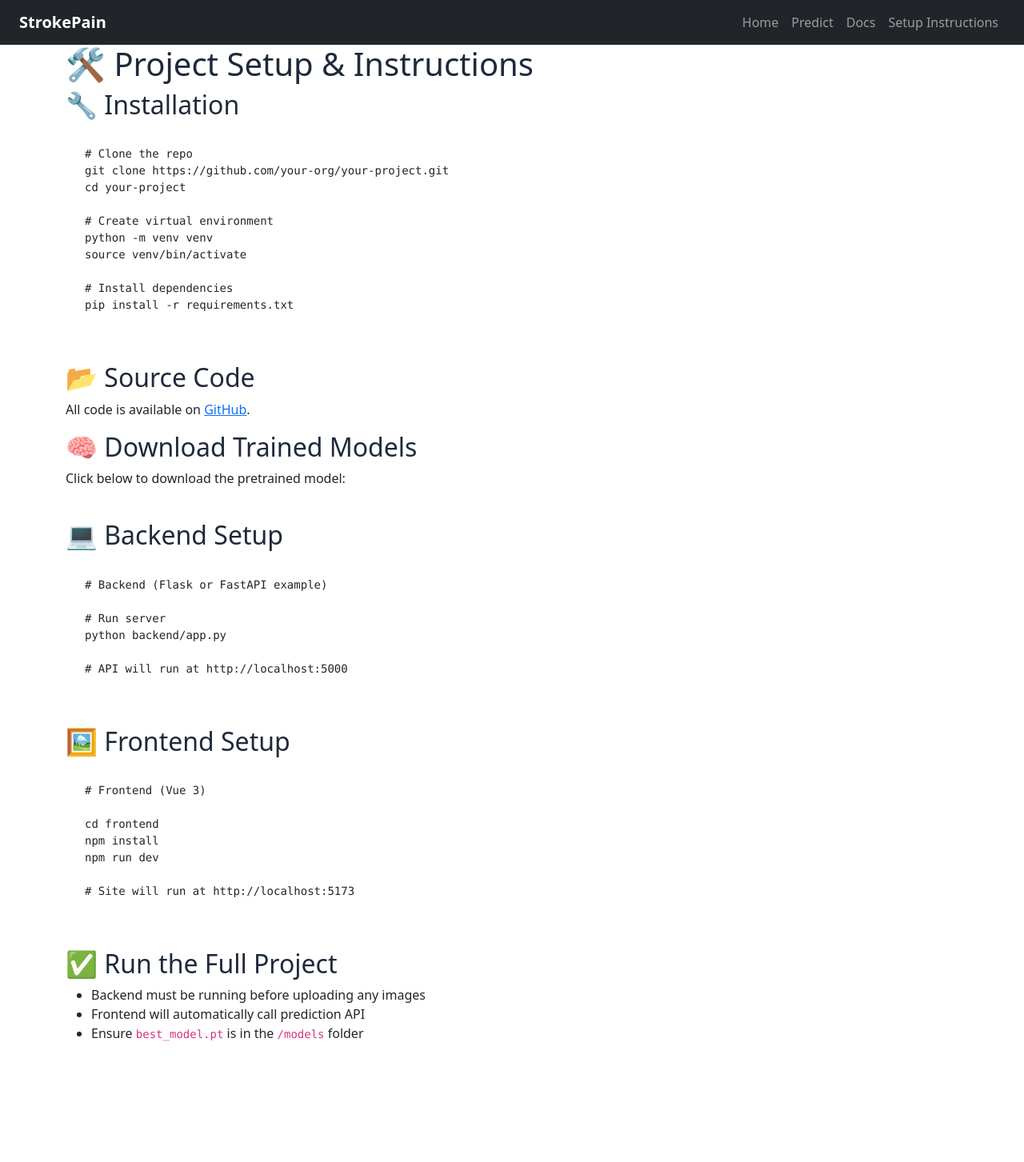
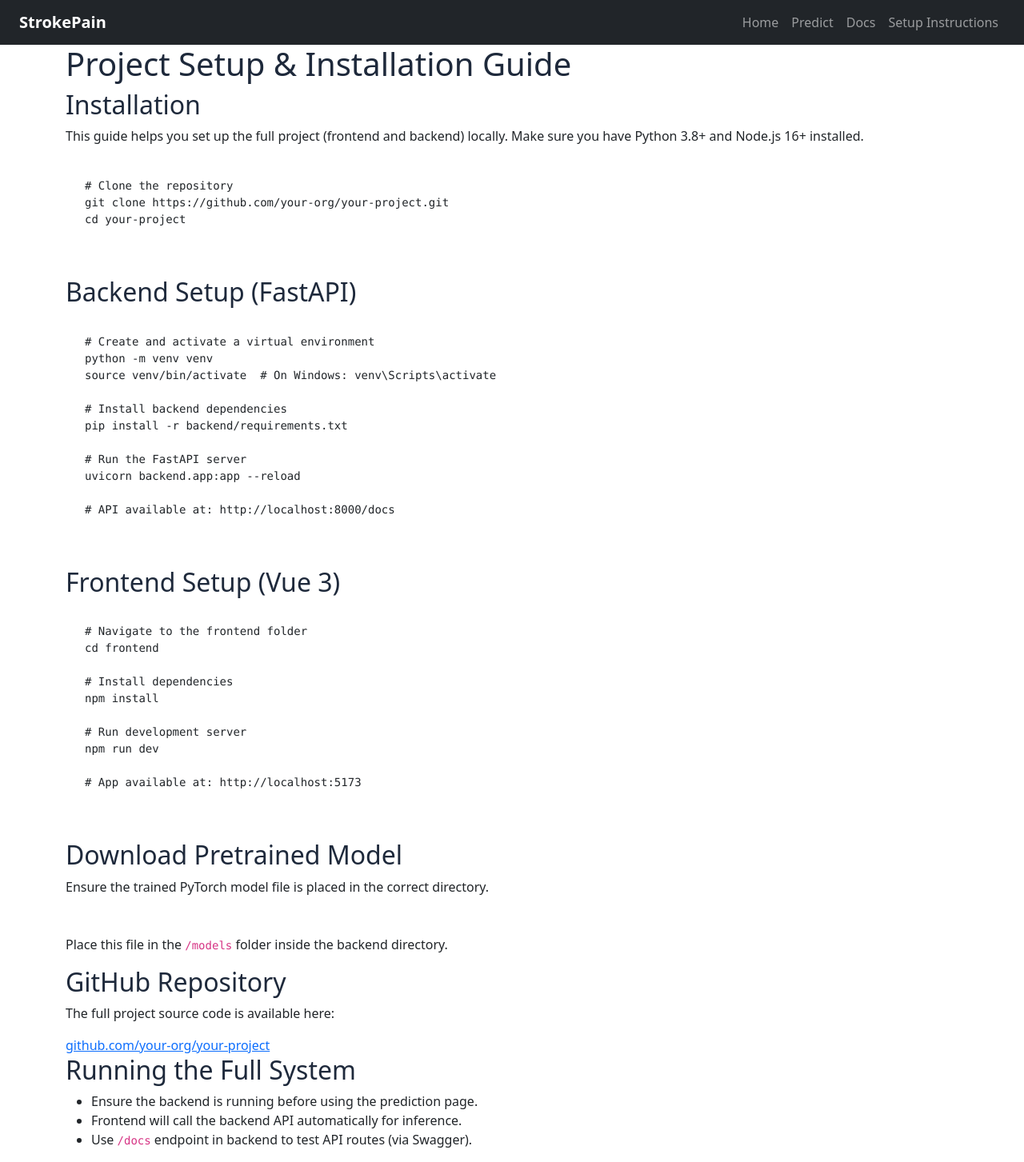
Before and after one commit to mdinle/stroke-pain-app, a Vue app in the folder frontend/: page /setup in a window 1280 px wide. Shown: the whole page at 80% size. Before the commit the page ends 1320 px from the top, so only its background shows below. Built offline with nearby package versions, Linux system fonts and the light colour scheme.

Commit message:
home page aangepast and setup page

```diff
--- a/frontend/src/views/HomePage.vue
+++ b/frontend/src/views/HomePage.vue
@@ -1,10 +1,51 @@
 <template>
-  <div class="container mt-5">
-    <h1>Welcome to StrokePain Predictor</h1>
-    <p class="lead">Upload a face image to detect stroke side and estimate pain on the healthy side.</p>
-    <router-link to="/predict" class="btn btn-primary">Go to Predictor</router-link>
+  <div class="container py-5">
+    <h1 class="display-4 fw-bold mb-4">Welcome to StrokePain AI</h1>
+    <p class="lead mb-4">
+      <strong>StrokePain</strong> is an intelligent system that analyzes facial expressions from stroke patients to detect pain intensity — using only the unaffected side of the face. This is achieved through two advanced deep learning models: a stroke-side detector and a pain regressor trained on real patient data.
+    </p>
+
+    <!-- Sections -->
+    <div class="mb-5">
+      <h3 class="text-primary"> How It Works</h3>
+      <ul class="list-group list-group-flush">
+        <li class="list-group-item"> Detects the stroke-affected side using a CNN classifier</li>
+        <li class="list-group-item"> Uses the healthy side to predict pain intensity (PSPI score)</li>
+        <li class="list-group-item"> Just upload a face image, and the app handles everything</li>
+      </ul>
+    </div>
+
+    <div class="mb-5">
+      <h3 class="text-success"> Technical Stack</h3>
+      <ul class="list-group list-group-flush">
+        <li class="list-group-item"> Backend: PyTorch models (ResNet18 & Custom CNN)</li>
+        <li class="list-group-item"> Deployed using Docker and Azure Cloud</li>
+        <li class="list-group-item"> Frontend: Vue 3 + Bootstrap</li>
+        <li class="list-group-item"> Full pipeline exposed via REST API</li>
+      </ul>
+    </div>
+
+    <div class="mb-5">
+      <h3 class="text-info"> Project Resources</h3>
+      <div class="d-grid gap-2 d-md-flex">
+        <a href="https://github.com/your-org/strokepain" class="btn btn-outline-dark" target="_blank">GitHub Repository</a>
+        <router-link to="/setup" class="btn btn-outline-success">Setup Instructions</router-link>
+        <router-link to="/docs" class="btn btn-outline-secondary">View Documentation</router-link>
+      </div>
+    </div>
+
+    <div class="alert alert-warning mt-4">
+       This tool is for academic use and medical research. Not intended for clinical diagnosis.
+    </div>
   </div>
 </template>
 
 <script setup>
+// No JS logic required here yet
 </script>
+
+<style scoped>
+.container {
+  max-width: 850px;
+}
+</style>
--- a/frontend/src/views/setup.vue
+++ b/frontend/src/views/setup.vue
@@ -1,82 +1,90 @@
 <template>
   <div class="container mx-auto p-6 max-w-5xl">
-    <h1 class="text-3xl font-bold mb-6">🛠 Project Setup & Instructions</h1>
+    <h1 class="text-3xl font-bold mb-6">Project Setup & Installation Guide</h1>
 
-    <!-- Section: Install Instructions -->
+    <!-- Installation -->
     <section class="mb-10">
-      <h2 class="text-xl font-semibold mb-2">🔧 Installation</h2>
+      <h2 class="text-xl font-semibold mb-2">Installation</h2>
+      <p>This guide helps you set up the full project (frontend and backend) locally. Make sure you have Python 3.8+ and Node.js 16+ installed.</p>
       <pre class="bg-gray-100 p-4 rounded text-sm overflow-auto">
-# Clone the repo
+# Clone the repository
 git clone https://github.com/your-org/your-project.git
 cd your-project
-
-# Create virtual environment
-python -m venv venv
-source venv/bin/activate
-
-# Install dependencies
-pip install -r requirements.txt
       </pre>
     </section>
 
-    <!-- Section: GitHub Code -->
+    <!-- Backend Setup -->
     <section class="mb-10">
-      <h2 class="text-xl font-semibold mb-2">📂 Source Code</h2>
-      <p>All code is available on <a href="https://github.com/your-org/your-project" class="text-blue-600 underline">GitHub</a>.</p>
+      <h2 class="text-xl font-semibold mb-2">Backend Setup (FastAPI)</h2>
+      <pre class="bg-gray-100 p-4 rounded text-sm overflow-auto">
+# Create and activate a virtual environment
+python -m venv venv
+source venv/bin/activate  # On Windows: venv\Scripts\activate
+
+# Install backend dependencies
+pip install -r backend/requirements.txt
+
+# Run the FastAPI server
+uvicorn backend.app:app --reload
+
+# API available at: http://localhost:8000/docs
+      </pre>
     </section>
 
-    <!-- Section: Model Download -->
+    <!-- Frontend Setup -->
     <section class="mb-10">
-      <h2 class="text-xl font-semibold mb-2">🧠 Download Trained Models</h2>
-      <p>Click below to download the pretrained model:</p>
+      <h2 class="text-xl font-semibold mb-2">Frontend Setup (Vue 3)</h2>
+      <pre class="bg-gray-100 p-4 rounded text-sm overflow-auto">
+# Navigate to the frontend folder
+cd frontend
+
+# Install dependencies
+npm install
+
+# Run development server
+npm run dev
+
+# App available at: http://localhost:5173
+      </pre>
+    </section>
+
+    <!-- Pretrained Model -->
+    <section class="mb-10">
+      <h2 class="text-xl font-semibold mb-2">Download Pretrained Model</h2>
+      <p>Ensure the trained PyTorch model file is placed in the correct directory.</p>
       <a
         href="/models/best_model.pt"
         class="inline-block bg-blue-600 text-white px-4 py-2 mt-2 rounded hover:bg-blue-700"
         download
-      >Download best_model.pt</a>
+      >
+        Download best_model.pt
+      </a>
+      <p class="mt-2 text-sm text-gray-600">Place this file in the <code>/models</code> folder inside the backend directory.</p>
     </section>
 
-    <!-- Section: Backend Instructions -->
+    <!-- GitHub Link -->
     <section class="mb-10">
-      <h2 class="text-xl font-semibold mb-2">💻 Backend Setup</h2>
-      <pre class="bg-gray-100 p-4 rounded text-sm overflow-auto">
-# Backend (Flask or FastAPI example)
-
-# Run server
-python backend/app.py
-
-# API will run at http://localhost:5000
-      </pre>
+      <h2 class="text-xl font-semibold mb-2">GitHub Repository</h2>
+      <p>The full project source code is available here:</p>
+      <a href="https://github.com/your-org/your-project" class="text-blue-600 underline">
+        github.com/your-org/your-project
+      </a>
     </section>
 
-    <!-- Section: Frontend Instructions -->
+    <!-- Final Notes -->
     <section class="mb-10">
-      <h2 class="text-xl font-semibold mb-2">🖼 Frontend Setup</h2>
-      <pre class="bg-gray-100 p-4 rounded text-sm overflow-auto">
-# Frontend (Vue 3)
-
-cd frontend
-npm install
-npm run dev
-
-# Site will run at http://localhost:5173
-      </pre>
-    </section>
-
-    <!-- Section: Final Tips -->
-    <section class="mb-10">
-      <h2 class="text-xl font-semibold mb-2">✅ Run the Full Project</h2>
+      <h2 class="text-xl font-semibold mb-2">Running the Full System</h2>
       <ul class="list-disc ml-6">
-        <li>Backend must be running before uploading any images</li>
-        <li>Frontend will automatically call prediction API</li>
-        <li>Ensure <code>best_model.pt</code> is in the <code>/models</code> folder</li>
+        <li>Ensure the backend is running before using the prediction page.</li>
+        <li>Frontend will call the backend API automatically for inference.</li>
+        <li>Use <code>/docs</code> endpoint in backend to test API routes (via Swagger).</li>
       </ul>
     </section>
   </div>
 </template>
 
 <script setup>
-// nothing needed unless dynamic model link
+// No script logic needed
 </script>
 
 <style scoped>
```
